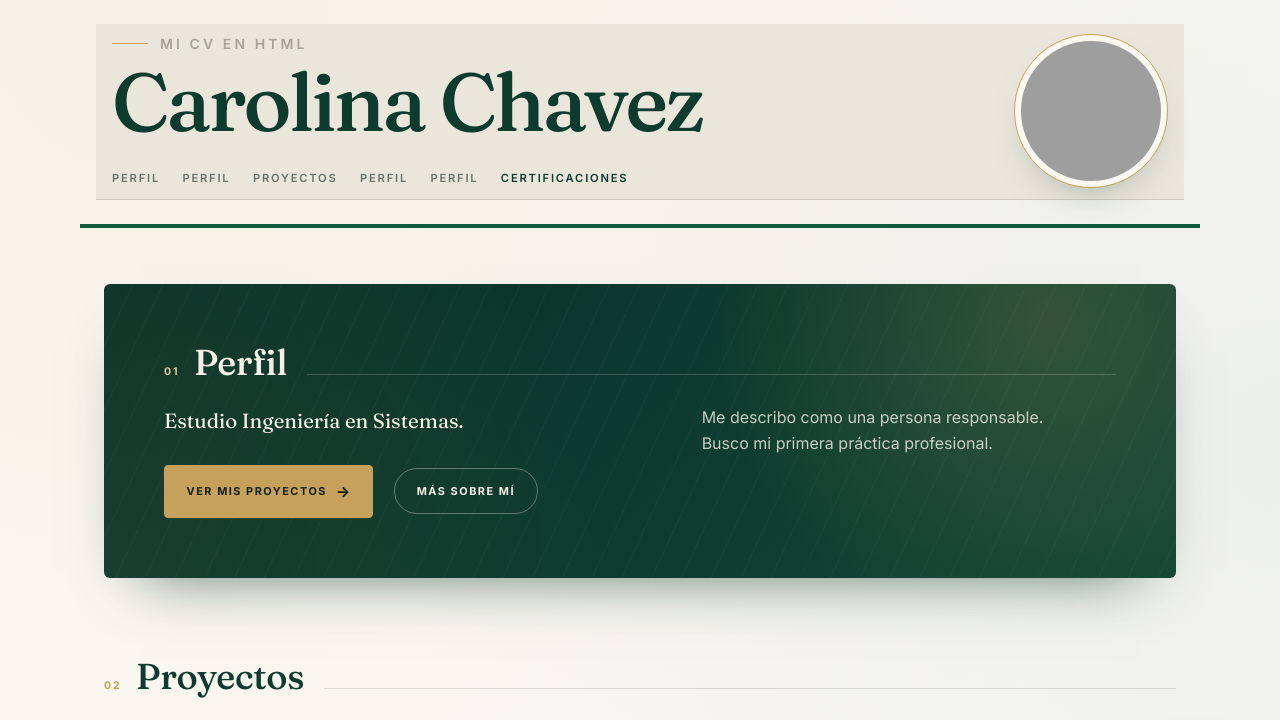
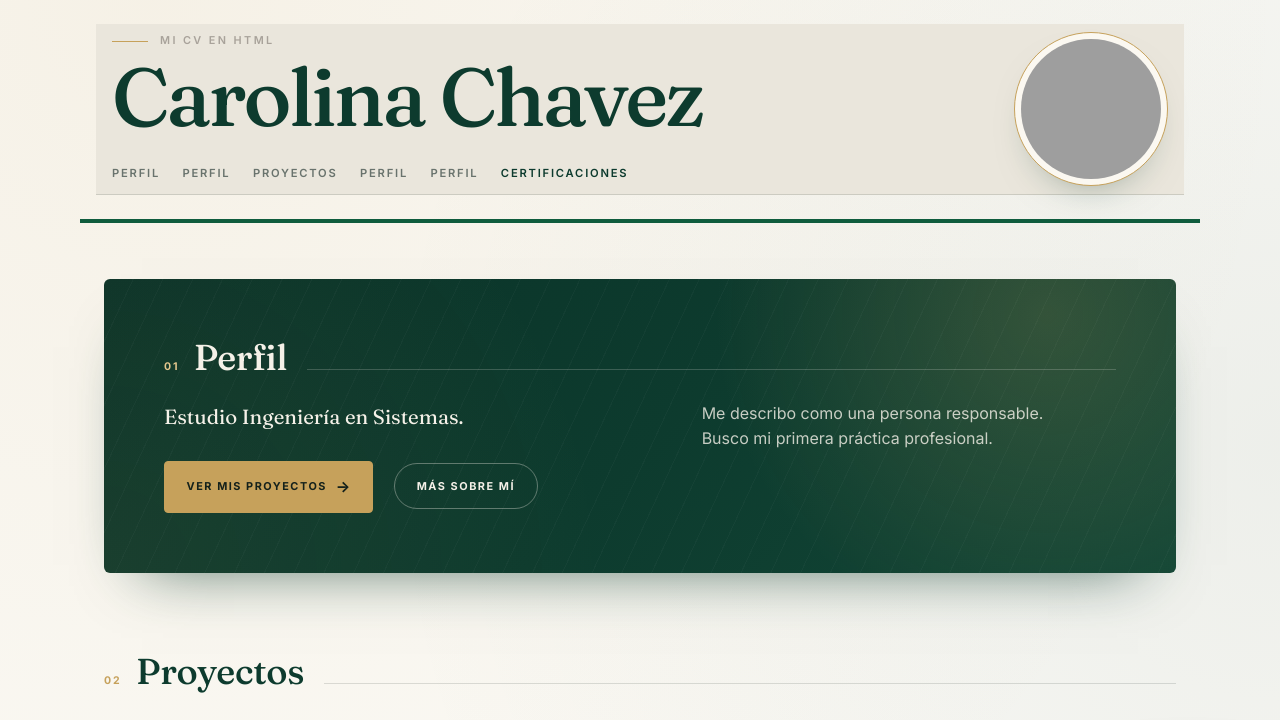
Before and after one commit to CarolinaChz/CV, a plain HTML site: page index.html in a window 1280 px wide. Shown: the top 720 px of the page. Drawn offline with Linux system fonts and the light colour scheme; grey boxes are pictures that could not be loaded.

Commit message:
Corrección de falla 1: El texto menos importante de la página era el cuarto más grande.

```diff
--- a/css/generated.css
+++ b/css/generated.css
@@ -16,10 +16,13 @@ header {
   padding: 8px 16px;
 }
 
+/* El eyebrow no es texto de lectura: a 0.875rem (14px) quedaba más grande
+   que el nav (11.2px), que el footer (12.48px) y casi igual que el cuerpo de
+   las tarjetas (14.72px). Vuelve al paso 0.68rem (10.88px) de styles.css. */
 .top-bar p {
   margin: 0;
   color: #A8A29A;
-  font-size: 0.875rem;
+  font-size: 0.68rem;
 }
 
 /* Jerarquía de encabezados con dos pasos de la escala que ya usa la hoja:
```
Also changed, not shown: 1 other file.
